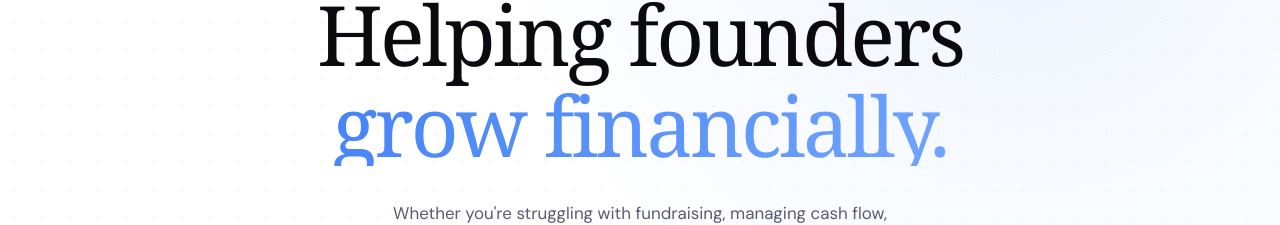
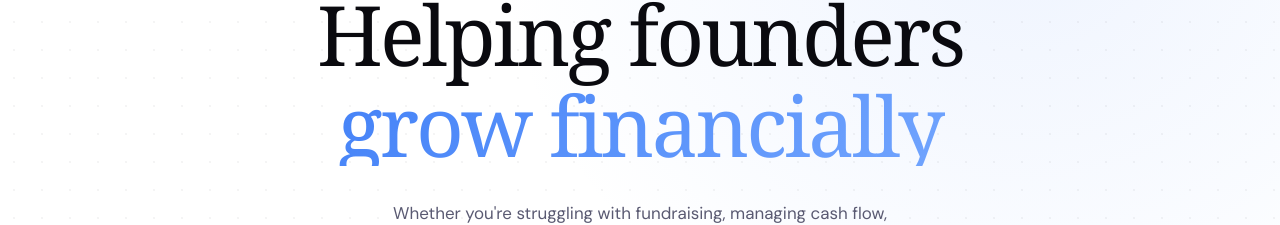
Before and after one commit to SatyamChoubey789/Merraki-Frontend, a Next.js app: page / in a window 1280 px wide. Shown: the part 204-429 px from the top of the page. Built offline with nearby package versions, Linux system fonts and the light colour scheme; no server answers; what @mui/material-nextjs would draw is missing.

Commit message:
fix home

```diff
--- a/src/components/sections/home/HeroSection.tsx
+++ b/src/components/sections/home/HeroSection.tsx
@@ -745,7 +745,7 @@ export function HeroSection() {
                   backgroundClip: "text",
                 }}
               >
-                grow financially.
+                grow financially
               </h1>
             </motion.div>
 
```
